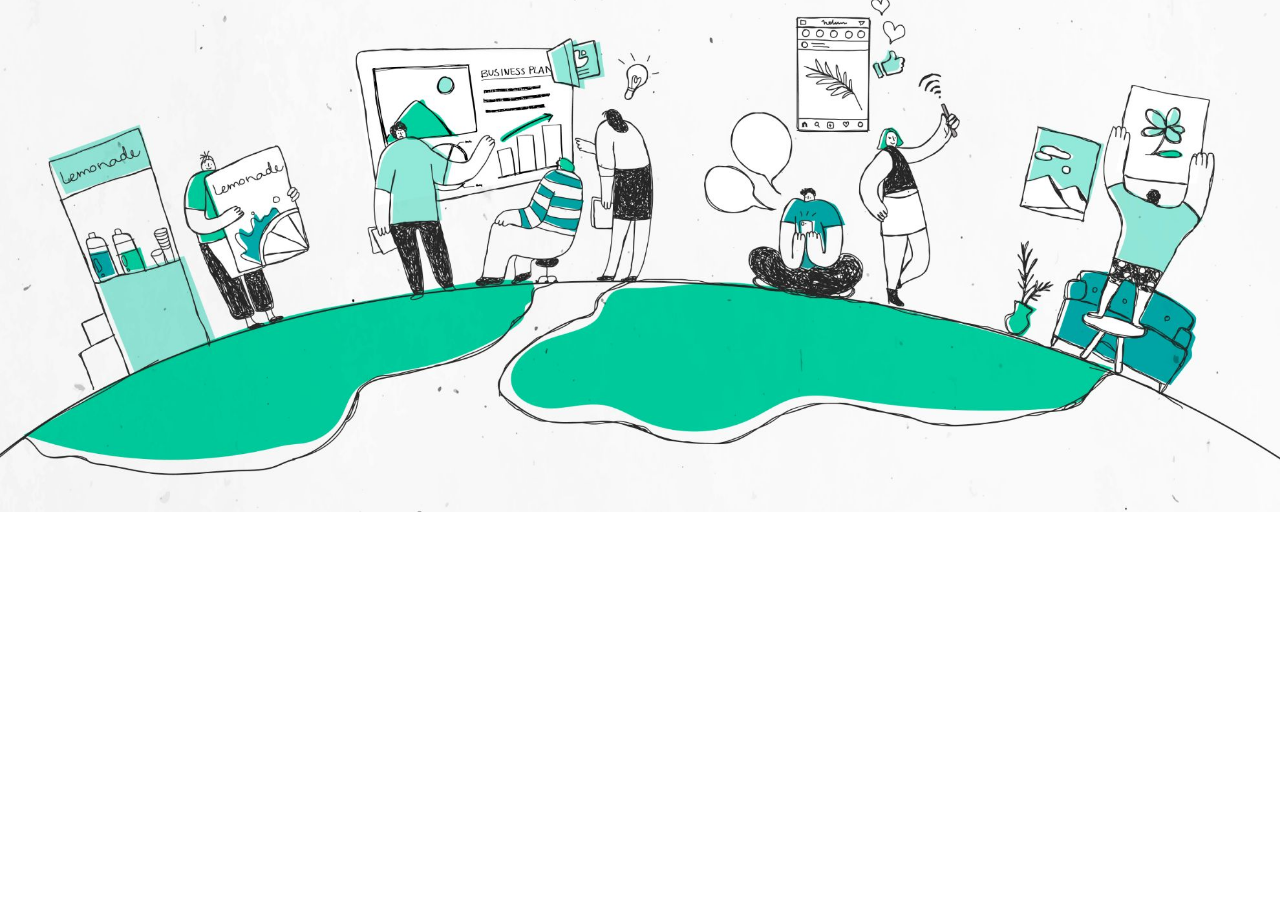
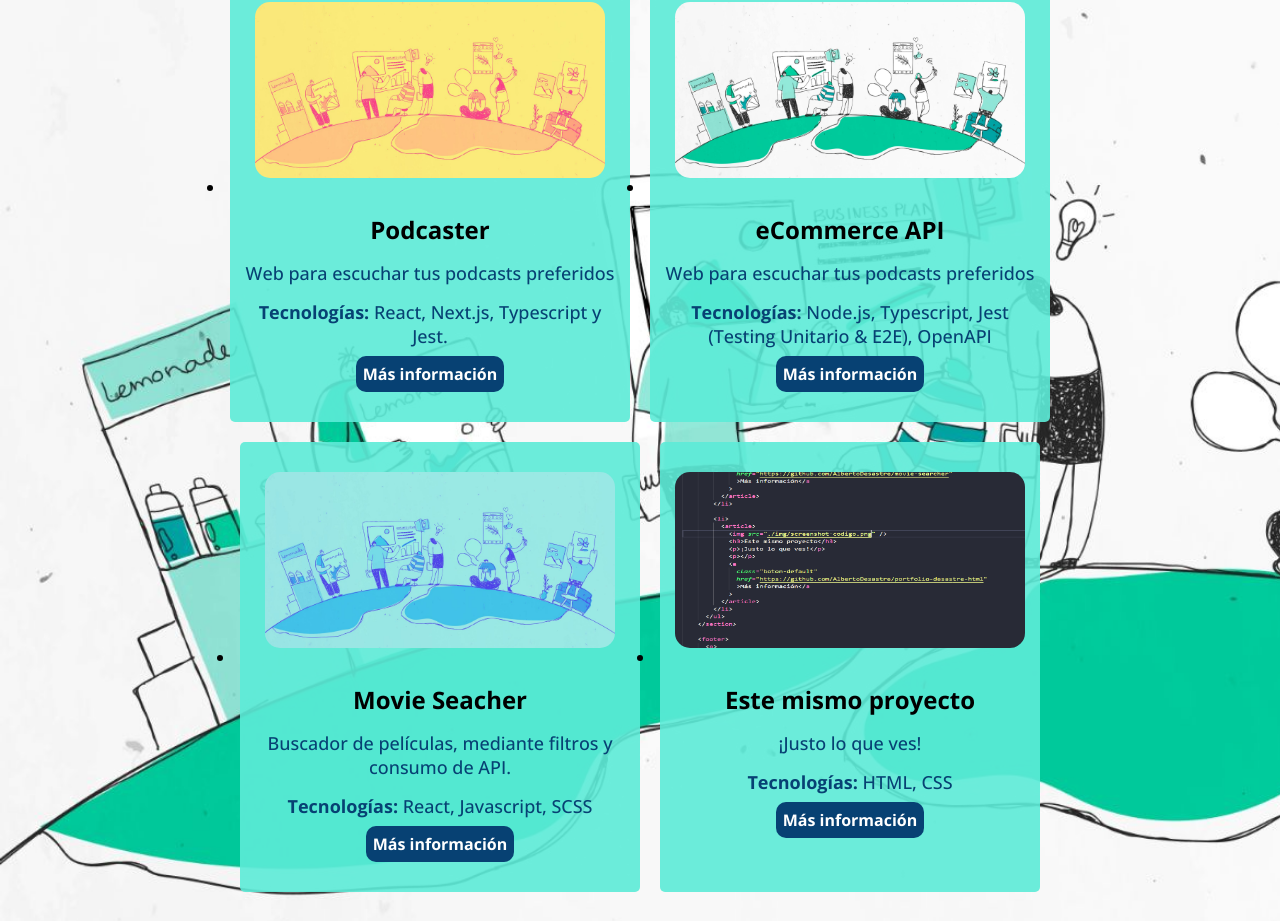
Before and after one commit to AlbertoDesastre/portfolio-desastre-html, a plain HTML site: page proyectos-destacados.html in a window 1280 px wide. Shown: the part 132-1053 px from the top of the page. Before the commit the page ends 800 px from the top, so only its background shows below. Drawn offline with nearby package versions, Linux system fonts and the light colour scheme; a web font is replaced by a local one.

Commit message:
added css and html to proyectos-destacados

```diff
--- a/css/proyectos-destacados.css
+++ b/css/proyectos-destacados.css
@@ -0,0 +1,68 @@
+section:has(.proyectos-destacados) {
+  /* este selector es muy especial, porque es una forma de seleccionar el padre de un elemento que contiene un hijo X */
+  width: 90%;
+  display: block;
+}
+
+section h2 {
+  text-align: center;
+  font-size: 32px;
+}
+
+.proyectos-destacados {
+  display: flex;
+  flex-wrap: wrap; /* propiedad para el display flex, le decimos que si el hijo va a exceder el tamaño de su contenedor, siga debajo */
+  justify-content: center; /* le digo que el contenido me lo centre */
+  gap: 10px;
+}
+
+.proyectos-destacados img {
+  width: 350px;
+  height: 176px;
+}
+
+.proyectos-destacados li {
+  padding: 5px;
+}
+
+.proyectos-destacados li article {
+  background-color: rgb(93, 235, 215, 0.9);
+  max-width: 400px;
+  height: 450px;
+}
+
+.proyectos-destacados li article > * {
+  text-align: center;
+  margin: 15px 0px;
+}
+
+/*
+Esto fue una segunda opción que barajé para centrar las descripciones de
+proyectos, independientemente de cómo de largo era el párrafo. Como era necesario
+hacer un display grid para poner el botón siempre al final, no quise hacerlo
+para este proyecto.
+
+Desactiva el CSS anterior a este y varía los tamaños de los párrafos para ver lo que vi yo
+
+.proyectos-destacados article {
+  display: flex;
+  flex-direction: column;
+  justify-content: center;
+}
+
+.proyectos-destacados article {
+  display: flex;
+  flex-direction: column;
+  justify-content: center;
+}
+ */
+
+.proyectos-destacados h3 {
+  font-size: 24px;
+}
+
+.boton-default:hover {
+  background-color: #c5ff95;
+  color: #1679ab;
+  transition: 0.7s;
+}
--- a/proyectos-destacados.html
+++ b/proyectos-destacados.html
@@ -5,6 +5,7 @@
     <meta name="viewport" content="width=device-width, initial-scale=1.0" />
     <title>Document</title>
     <link rel="stylesheet" href="./css/index.css" />
+    <link rel="stylesheet" href="./css/proyectos-destacados.css" />
   </head>
   <body>
     <header>
@@ -17,7 +18,76 @@
       </nav>
     </header>
 
-    <section class="principal"></section>
+    <section class="principal">
+      <h2>MEJORES PROYECTOS</h2>
+
+      <ul class="proyectos-destacados">
+        <li>
+          <article>
+            <img src="./img/fondo-amarillo.jpeg" />
+            <h3>Podcaster</h3>
+            <p>Web para escuchar tus podcasts preferidos</p>
+            <p>
+              <strong>Tecnologías:</strong> React, Next.js, Typescript y Jest.
+            </p>
+            <a
+              class="boton-default"
+              target="_blank"
+              href="https://github.com/AlbertoDesastre/podcast-test"
+              >Más información</a
+            >
+          </article>
+        </li>
+
+        <li>
+          <article>
+            <img src="./img/fondo-blanco.jpeg" />
+            <h3>eCommerce API</h3>
+            <p>Web para escuchar tus podcasts preferidos</p>
+            <p>
+              <strong>Tecnologías:</strong> Node.js, Typescript, Jest (Testing
+              Unitario & E2E), OpenAPI
+            </p>
+            <a
+              class="boton-default"
+              target="_blank"
+              href="https://github.com/AlbertoDesastre/ecommerce-node.ts"
+              >Más información</a
+            >
+          </article>
+        </li>
+
+        <li>
+          <article>
+            <img src="./img/fondo-azul.jpeg" />
+            <h3>Movie Seacher</h3>
+            <p>Buscador de películas, mediante filtros y consumo de API.</p>
+            <p><strong>Tecnologías:</strong> React, Javascript, SCSS</p>
+            <a
+              class="boton-default"
+              target="_blank"
+              href="https://github.com/AlbertoDesastre/movie-searcher"
+              >Más información</a
+            >
+          </article>
+        </li>
+
+        <li>
+          <article>
+            <img src="./img/screenshot-codigo.png" />
+            <h3>Este mismo proyecto</h3>
+            <p>¡Justo lo que ves!</p>
+            <p><strong>Tecnologías:</strong> HTML, CSS</p>
+            <a
+              class="boton-default"
+              target="_blank"
+              href="https://github.com/AlbertoDesastre/portfolio-desastre-html"
+              >Más información</a
+            >
+          </article>
+        </li>
+      </ul>
+    </section>
 
     <footer>
       <p>
```
Also changed, not shown: img/screenshot-codigo.png (added).
